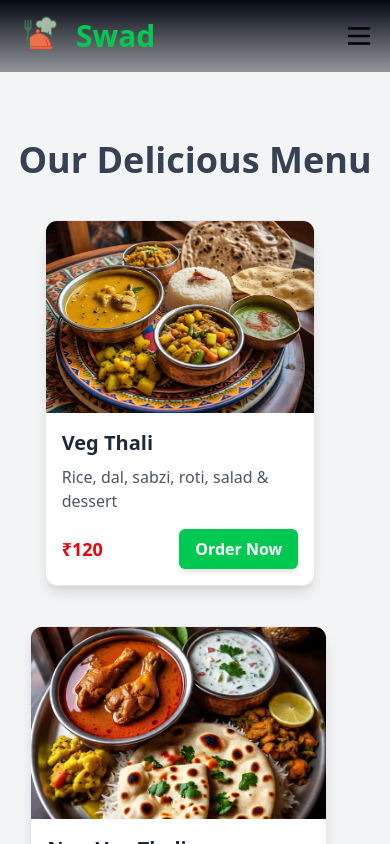
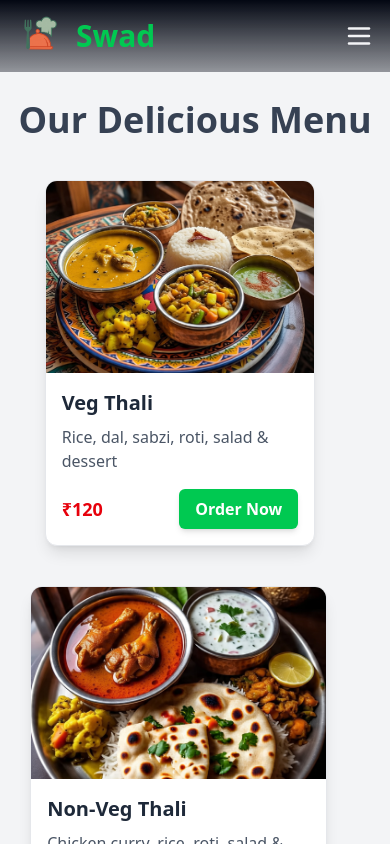
Before and after one commit to ravikanttarare95/swad-tasty-food, a React (Vite) app: page /menu in a window 390 px wide. Shown: the top 844 px of the page. Built offline with nearby package versions, Linux system fonts and the light colour scheme.

Commit message:
Modification in styling

```diff
--- a/src/components/Footer.jsx
+++ b/src/components/Footer.jsx
@@ -4,7 +4,7 @@ import { Mail, Phone, Clock, Facebook, Instagram, Twitter } from "lucide-react";
 
 function Footer() {
   return (
-    <footer className="bg-gray-900 text-white py-12 px-4">
+    <footer className="bg-gradient-to-b from-gray-950 to-gray-800 text-white py-12 px-4">
       <div className="max-w-7xl mx-auto grid grid-cols-1 sm:grid-cols-2 md:grid-cols-4 gap-8">
         <div>
           <h4 className="text-xl font-bold mb-4 text-green-400">Swad</h4>
--- a/src/components/Navbar.jsx
+++ b/src/components/Navbar.jsx
@@ -17,7 +17,7 @@ function Navbar({ openNav }) {
 
   return (
     <nav
-      className={`fixed top-0 left-0 right-0 transition-colors duration-300 ${
+      className={`fixed top-0 left-0 right-0 transition-colors duration-300 text-gray-100 ${
         scrolled
           ? "bg-gradient-to-b from-gray-950 to-gray-800"
           : "bg-gradient-to-b from-gray-950 to-gray-950/40"
@@ -38,7 +38,9 @@ function Navbar({ openNav }) {
 
           <X
             size={30}
-            className={` ${isHidden ? "hidden" : "block"} md:hidden`}
+            className={` ${
+              isHidden ? "hidden" : "block"
+            } md:hidden cursor-pointer`}
             onClick={() => {
               setIsHidden(!isHidden);
             }}
@@ -46,7 +48,9 @@ function Navbar({ openNav }) {
 
           <Menu
             size={30}
-            className={` ${isHidden ? "block" : "hidden"} md:hidden`}
+            className={` ${
+              isHidden ? "block" : "hidden"
+            } md:hidden cursor-pointer`}
             onClick={() => {
               setIsHidden(!isHidden);
             }}
--- a/src/views/About.jsx
+++ b/src/views/About.jsx
@@ -10,7 +10,7 @@ function About() {
     <>
       <Navbar openNav="/about" />
 
-      <section className="bg-white min-h-screen px-4 pb-16 mt-35">
+      <section className="bg-white min-h-screen px-4 pb-16 pt-25 sm:pt-35">
         <div className="max-w-6xl mx-auto">
           <h1 className="text-4xl md:text-5xl font-bold text-center text-gray-700 mb-10">
             About <span className="text-green-600">Swad</span>
--- a/src/views/Menu.jsx
+++ b/src/views/Menu.jsx
@@ -8,7 +8,7 @@ function Menu() {
   return (
     <>
       <Navbar openNav="/menu" />
-      <div className="min-h-screen bg-gray-100 pb-10 px-4 pt-35">
+      <div className="min-h-screen bg-gray-100 pb-10 px-4 pt-25 sm:pt-35">
         <h1 className="text-4xl font-bold text-center text-gray-700 mb-10">
           Our Delicious Menu
         </h1>
```
